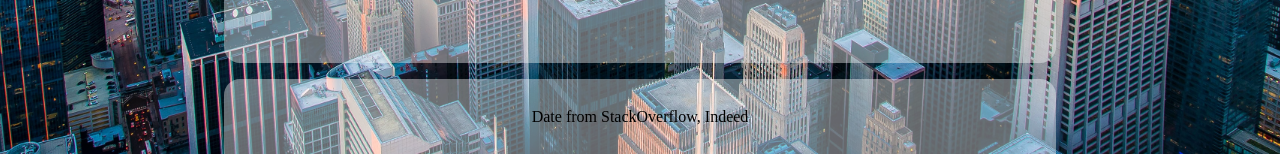
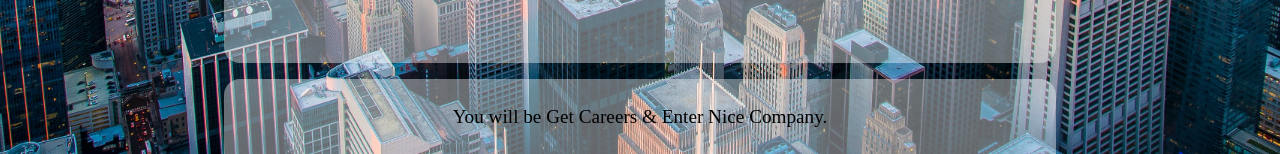
Before and after one commit to Do-code-ing/Flask_test, a Flask app: page / in a window 1280 px wide. Shown: the part 646-800 px from the top of the page. Run offline with Flask 2, Linux system fonts and the light colour scheme; some web fonts are replaced.

Commit message:
2021-09-11

```diff
--- a/static/css/style.css
+++ b/static/css/style.css
@@ -345,3 +345,7 @@ footer #page_up_btn:hover {
   background-color: orange;
   color: darkblue;
 }
+
+footer p {
+  font-size: 1.2rem;
+}
--- a/templates/home.html
+++ b/templates/home.html
@@ -61,7 +61,7 @@
       </div>
     </aside>
     <footer>
-      <p>Date from StackOverflow, Indeed</p>
+      <p>You will be Get Careers & Enter Nice Company.</p>
     </footer>
     <div class="back" id="back_footer"></div>
   </body>
--- a/templates/more.html
+++ b/templates/more.html
@@ -45,7 +45,7 @@
       </div>
     </aside>
     <footer>
-      <p>Date from StackOverflow, Indeed</p>
+      <p>Create By Do-Code-Ing</p>
     </footer>
     <div class="back" id="back_footer"></div>
   </body>
--- a/templates/reference.html
+++ b/templates/reference.html
@@ -45,7 +45,7 @@
       </div>
     </aside>
     <footer>
-      <p>Date from StackOverflow, Indeed</p>
+      <p>Web Scrapper with Nomad Coder</p>
     </footer>
     <div class="back" id="back_footer"></div>
   </body>
--- a/templates/result.html
+++ b/templates/result.html
@@ -87,7 +87,7 @@
       </div>
     </aside>
     <footer>
-      <p>Date from StackOverflow, Indeed</p>
+      <p>Date from StackOverflow, Indeed.</p>
       <input id="page_up_btn" type="button" value="TOP" />
     </footer>
     <div class="back" id="back_footer"></div>
```
